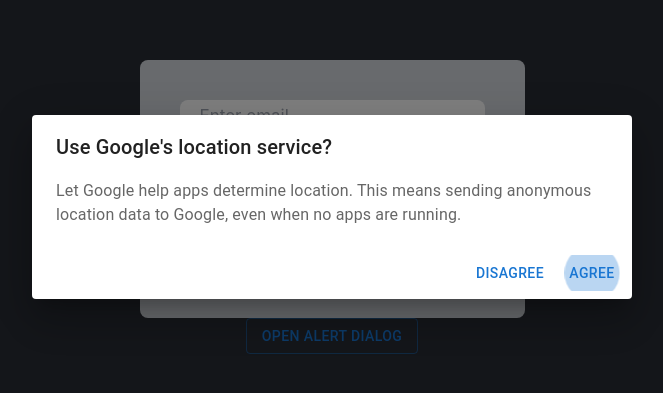
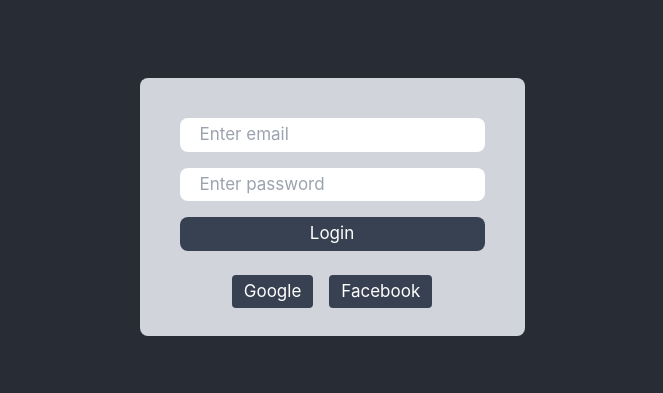
Before and after one commit to NaimMorshed/lets-share, a React (Create React App) app: page / in a window 1280 px wide. Shown: the part 193-586 px from the top of the page, without its empty margins (308-971 px from the left). Built offline with nearby package versions, Linux system fonts and the light colour scheme.

Commit message:
backend started

```diff
--- a/package.json
+++ b/package.json
@@ -10,6 +10,7 @@
     "@testing-library/jest-dom": "^5.14.1",
     "@testing-library/react": "^11.2.7",
     "@testing-library/user-event": "^12.8.3",
+    "axios": "^0.24.0",
     "firebase": "^9.1.3",
     "react": "^17.0.2",
     "react-dom": "^17.0.2",
--- a/src/App.js
+++ b/src/App.js
@@ -9,7 +9,6 @@
 } from "react-router-dom";
 import { createContext, useState } from "react";
 import ImageUpload from './styles/Material/ImageUpload';
-import DialogBox from './styles/Material/DialogBox';
 export const UserContext = createContext();
 
 const App = () => {
@@ -21,6 +20,11 @@
     });
     const [modalOpen, setModalOpen] = useState(false);
     const [loginState, setLoginState] = useState(false);
+    const [dialogBox, setDialogBox] = useState({
+        state: false,
+        header: null,
+        body: null
+    });
 
     return (
         <UserContext.Provider
@@ -29,10 +33,12 @@
                     auth, setAuth,
                     modalOpen, setModalOpen,
                     loginState, setLoginState,
+                    dialogBox, setDialogBox,
                 ]
             }>
             <Router>
                 <Switch>
+
                     <Route exact path="/">
                         <Login />
                     </Route>
@@ -49,13 +55,10 @@
                         <ImageUpload />
                     </Route>
 
-                    <Route exact path="/dialog">
-                        <DialogBox />
-                    </Route>
-
                     <Route exact path="*">
                         <Login />
                     </Route>
+
                 </Switch>
             </Router>
         </UserContext.Provider>
--- a/src/Firebase/Firebase.js
+++ b/src/Firebase/Firebase.js
@@ -15,7 +15,7 @@
 
 const Firebase = () => {
     // eslint-disable-next-line no-unused-vars
-    const [auth, setAuth, modalOpen, setModalOpen, loginState, setLoginState] = useContext(UserContext);
+    const [auth, setAuth, modalOpen, setModalOpen, loginState, setLoginState, dialogBox, setDialogBox] = useContext(UserContext);
     const firebaseAuth = getAuth();
     const provider = new GoogleAuthProvider();
     const history = useHistory();
@@ -35,8 +35,19 @@
             })
             .catch((error) => {
                 const errorMessage = error.message;
-                alert(errorMessage);
-                <DialogBox />
+
+                errorMessage === "Firebase: Error (auth/popup-closed-by-user)."
+                ? setDialogBox({
+                    state: true,
+                    header: 'Firebase Authentication',
+                    body: 'Authentication cancelled by user, please login first.'
+                })
+                : setDialogBox({
+                    state: true,
+                    header: 'Firebase Authentication',
+                    body: errorMessage
+                });
+
                 setLoginState(false);
             });
     }
--- /dev/null
+++ b/src/Firebase/Storage.js
@@ -0,0 +1,6 @@
+import { firebaseConfig } from './Config';
+import { initializeApp } from "firebase/app";
+import { getStorage } from "firebase/storage";
+
+const firebaseApp = initializeApp(firebaseConfig);
+export const storage = getStorage(firebaseApp);
--- a/src/components/Home/Home.js
+++ b/src/components/Home/Home.js
@@ -8,7 +8,7 @@
 
 const Home = () => {
     const history = useHistory();
-    const [auth, setAuth, modalOpen, setModalOpen] = useContext(UserContext);
+    const [auth, setAuth, modalOpen, setModalOpen, loginState, setLoginState, dialogBox, setDialogBox] = useContext(UserContext);
 
     const writePost = () => {
         setModalOpen(true);
@@ -34,7 +34,7 @@
         <main>
             <section>
                 {
-                    fakeData.map(data => <PostCard props={data} />)
+                    fakeData.map(data => <PostCard props={data} key={data.caption} />)
                 }
             </section>
             <section className="fixed inset-y-0 right-0 w-16l flex flex-col justify-center items-center w-12">
--- a/src/components/Login/Login.js
+++ b/src/components/Login/Login.js
@@ -4,7 +4,7 @@
 
 const Login = () => {
     // eslint-disable-next-line no-unused-vars
-    const [auth, setAuth, modalOpen, setModalOpen, loginState, setLoginState] = useContext(UserContext);
+    const [auth, setAuth, modalOpen, setModalOpen, loginState, setLoginState, dialogBox, setDialogBox] = useContext(UserContext);
 
     const formSubmit = event => {
         event.preventDefault();
@@ -19,12 +19,12 @@
                 <input
                     type="text"
                     placeholder={"Enter email"}
-                    className="mb-4 rounded-lg px-5 py-1"
+                    className="mb-4 rounded-lg px-5 py-1 outline-none"
                 />
                 <input
                     type="password"
                     placeholder={"Enter password"}
-                    className="mb-4 rounded-lg px-5 py-1"
+                    className="mb-4 rounded-lg px-5 py-1 outline-none"
                 />
                 <input
                     type="submit"
--- a/src/styles/Material/DialogBox.js
+++ b/src/styles/Material/DialogBox.js
@@ -1,4 +1,5 @@
 import * as React from 'react';
+import { UserContext } from '../../App';
 import Button from '@mui/material/Button';
 import Dialog from '@mui/material/Dialog';
 import DialogActions from '@mui/material/DialogActions';
@@ -7,41 +8,35 @@
 import DialogTitle from '@mui/material/DialogTitle';
 
 const DialogBox = ({ props }) => {
-    const [open, setOpen] = React.useState(true);
-
-    const handleClickOpen = () => {
-        setOpen(true);
-    };
+    // eslint-disable-next-line no-unused-vars
+    const [auth, setAuth, modalOpen, setModalOpen, loginState, setLoginState, dialogBox, setDialogBox] = React.useContext(UserContext);
 
     const handleClose = () => {
-        setOpen(false);
+        setDialogBox({
+            state: false,
+            header: null,
+            body: null
+        })
     };
 
     return (
         <div>
-            <Button variant="outlined" onClick={handleClickOpen}>
-                Open alert dialog
-            </Button>
             <Dialog
-                open={open}
+                open={dialogBox.state}
                 onClose={handleClose}
                 aria-labelledby="alert-dialog-title"
                 aria-describedby="alert-dialog-description"
             >
                 <DialogTitle id="alert-dialog-title">
-                    {"Use Google's location service?"}
+                    {dialogBox.header}
                 </DialogTitle>
                 <DialogContent>
                     <DialogContentText id="alert-dialog-description">
-                        Let Google help apps determine location. This means sending anonymous
-                        location data to Google, even when no apps are running.
+                        {dialogBox.body}
                     </DialogContentText>
                 </DialogContent>
                 <DialogActions>
-                    <Button onClick={handleClose}>Disagree</Button>
-                    <Button onClick={handleClose} autoFocus>
-                        Agree
-                    </Button>
+                    <Button onClick={handleClose}>Close</Button>
                 </DialogActions>
             </Dialog>
         </div>
--- a/src/styles/Material/ModalUi.js
+++ b/src/styles/Material/ModalUi.js
@@ -4,6 +4,8 @@
 import Modal from '@mui/material/Modal';
 import { UserContext } from '../../App';
 import ImageUploading from 'react-images-uploading';
+const axios = require('axios').default;
+
 
 const style = {
     position: 'absolute',
@@ -18,18 +20,41 @@
     p: 4,
 };
 
+
 export const ModalUi = ({ props }) => {
     // eslint-disable-next-line no-unused-vars
     const [auth, setAuth, modalOpen, setModalOpen] = useContext(UserContext);
+    //const [progress, setProgress] = React.useState(0);
     const handleClose = () => setModalOpen(false);
 
     const [images, setImages] = React.useState([]);
     const maxNumber = 1;
 
     const onChange = (imageList, addUpdateIndex) => {
-        console.log(imageList);
+        //console.log(imageList);
         setImages(imageList);
     };
+
+    const publish = () => {
+        if (images.length !== 0) {
+
+            const imageData = new FormData();
+            imageData.set('key', '2e6b03bfb364d782703bbc4ad0f67996');
+            imageData.append('image', images[0])
+
+            console.log("started");
+
+            axios
+                .post('https://api.imgbb.com/1/upload', imageData)
+                .then(response => {
+                    console.log(response.data.data.display_url);
+                })
+                .catch(error => {
+                    alert(error)
+                });
+
+        }
+    }
 
     return (
         <div>
@@ -130,7 +155,12 @@
                     {/* ///////////////////////////////////////////// */}
 
                     <div className="flex justify-center mt-5">
-                        <button className="bg-gray-600 text-white px-3 py-1 rounded-lg">Upload</button>
+                        <button
+                            onClick={publish}
+                            className="bg-gray-600 text-white px-3 py-1 rounded-lg"
+                        >
+                            Upload
+                        </button>
                     </div>
                 </Box>
             </Modal>
```
Also changed, not shown: 1 other file (tests, documents, lock files or other folders).
